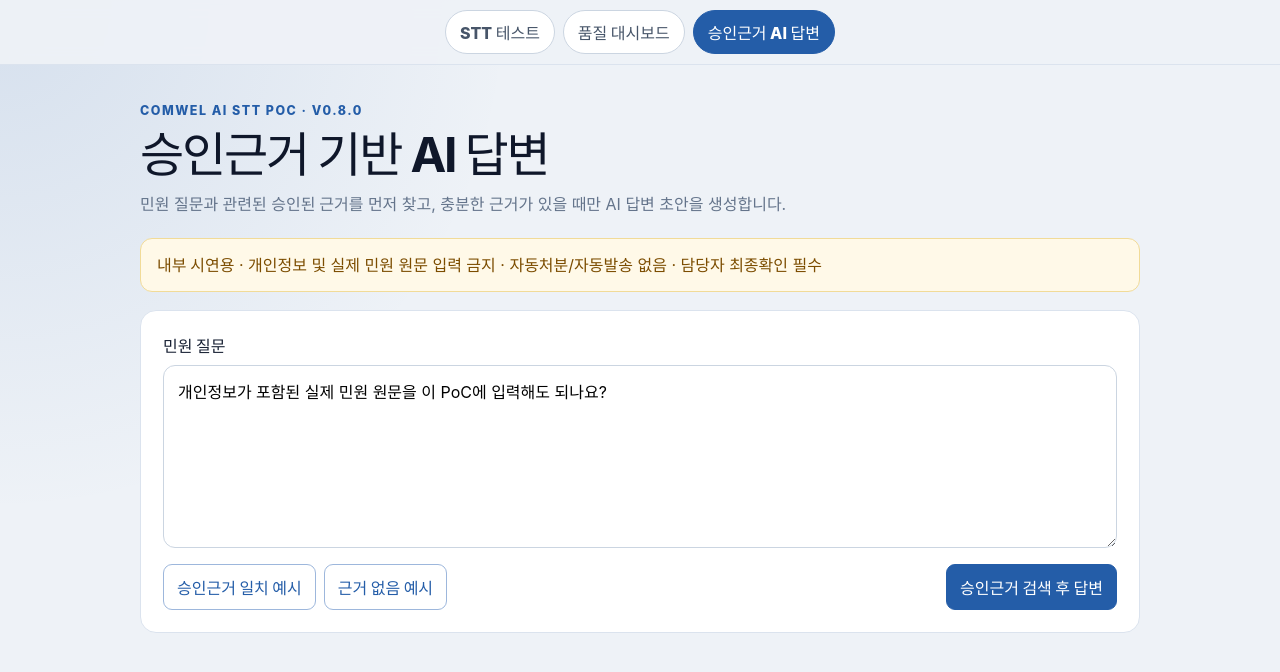
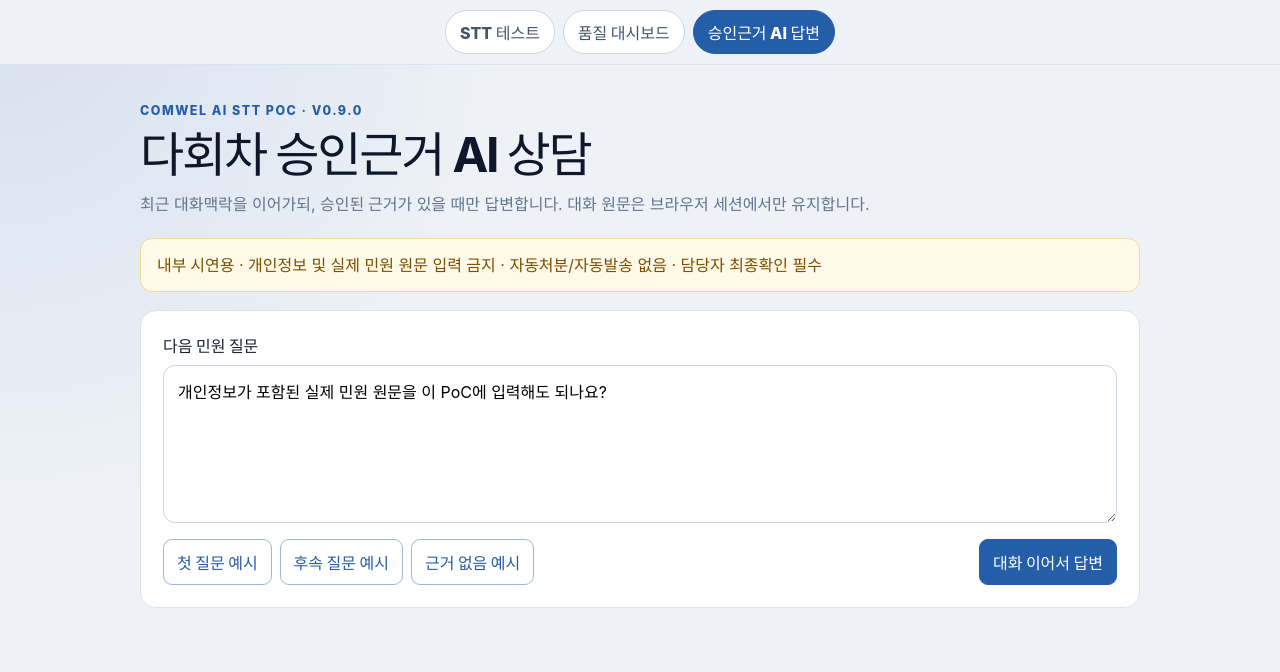
Before and after one commit to nurioni4188/comwel-ai-stt-poc, a React (Vite) app: page / in a window 1280 px wide. Both pictures are taken after a click on the button "승인근거 AI 답변". Shown: the top 672 px of the page. Built offline with nearby package versions, Linux system fonts and the light colour scheme.

Commit message:
feat: add multi-turn RAG conversation UI

```diff
--- a/src/pages/RagAnswerPage.tsx
+++ b/src/pages/RagAnswerPage.tsx
@@ -1,72 +1,37 @@
 import { useState } from 'react';
 import './RagAnswerPage.css';
 
-type Evidence = {
-  chunkId:string; documentId:string; title:string; sourceLabel:string; sourceUrl:string|null; domain:string;
-  excerpt:string; score:number; approvedAt:string|null; isTestFixture:boolean;
-};
-type RagResponse = {
-  ok?:boolean; generated?:boolean; answer?:string; confidence?:number; evidence?:Evidence[];
-  needsHumanReview?:boolean; reason?:string; mode?:string; error?:string; detail?:string;
-};
+type Evidence={chunkId:string;documentId:string;title:string;sourceLabel:string;sourceUrl:string|null;domain:string;excerpt:string;score:number;approvedAt:string|null;isTestFixture:boolean};
+type RagResponse={ok?:boolean;generated?:boolean;answer?:string;confidence?:number;evidence?:Evidence[];needsHumanReview?:boolean;reason?:string;mode?:string;contextTurns?:number;error?:string;detail?:string};
+type Turn={role:'user'|'assistant';content:string;generated?:boolean;evidence?:Evidence[];confidence?:number;needsHumanReview?:boolean};
 
 export default function RagAnswerPage(){
-  const [question,setQuestion] = useState('개인정보가 포함된 실제 민원 원문을 이 PoC에 입력해도 되나요?');
-  const [result,setResult] = useState<RagResponse|null>(null);
-  const [loading,setLoading] = useState(false);
-  const [error,setError] = useState<string|null>(null);
+  const [question,setQuestion]=useState('개인정보가 포함된 실제 민원 원문을 이 PoC에 입력해도 되나요?');
+  const [turns,setTurns]=useState<Turn[]>([]);
+  const [loading,setLoading]=useState(false);
+  const [error,setError]=useState<string|null>(null);
 
-  const ask = async () => {
-    setLoading(true); setError(null); setResult(null);
-    try {
-      const response = await fetch('/api/stt-rag-answer',{ method:'POST', headers:{'Content-Type':'application/json'}, body:JSON.stringify({question}) });
-      const body = await response.json() as RagResponse;
-      if(!response.ok) throw new Error([body.error,body.detail].filter(Boolean).join(' · ') || '답변 생성 실패');
-      setResult(body);
-    } catch(e){ setError(e instanceof Error ? e.message : String(e)); }
-    finally{ setLoading(false); }
+  const ask=async()=>{
+    const trimmed=question.trim(); if(trimmed.length<2)return;
+    setLoading(true);setError(null);
+    try{
+      const history=turns.slice(-6).map(({role,content})=>({role,content}));
+      const response=await fetch('/api/stt-rag-answer',{method:'POST',headers:{'Content-Type':'application/json'},body:JSON.stringify({question:trimmed,history})});
+      const body=await response.json() as RagResponse;
+      if(!response.ok)throw new Error([body.error,body.detail].filter(Boolean).join(' · ')||'답변 생성 실패');
+      setTurns(prev=>[...prev,{role:'user',content:trimmed},{role:'assistant',content:body.answer??'',generated:body.generated,evidence:body.evidence??[],confidence:body.confidence,needsHumanReview:body.needsHumanReview}].slice(-12));
+      setQuestion('');
+    }catch(e){setError(e instanceof Error?e.message:String(e));}
+    finally{setLoading(false);}
   };
 
   return <main className="rag-page">
-    <header className="rag-header">
-      <p className="rag-kicker">COMWEL AI STT PoC · v0.8.0</p>
-      <h1>승인근거 기반 AI 답변</h1>
-      <p>민원 질문과 관련된 <strong>승인된 근거</strong>를 먼저 찾고, 충분한 근거가 있을 때만 AI 답변 초안을 생성합니다.</p>
-    </header>
+    <header className="rag-header"><p className="rag-kicker">COMWEL AI STT PoC · v0.9.0</p><h1>다회차 승인근거 AI 상담</h1><p>최근 대화맥락을 이어가되, <strong>승인된 근거</strong>가 있을 때만 답변합니다. 대화 원문은 브라우저 세션에서만 유지합니다.</p></header>
+    <section className="rag-warning"><strong>내부 시연용</strong> · 개인정보 및 실제 민원 원문 입력 금지 · 자동처분/자동발송 없음 · 담당자 최종확인 필수</section>
 
-    <section className="rag-warning">
-      <strong>내부 시연용</strong> · 개인정보 및 실제 민원 원문 입력 금지 · 자동처분/자동발송 없음 · 담당자 최종확인 필수
-    </section>
+    {turns.length>0&&<section className="rag-result"><div className="rag-result-top"><h2>대화</h2><button type="button" onClick={()=>setTurns([])}>대화 초기화</button></div><div className="evidence-list">{turns.map((turn,i)=><article className="evidence-card" key={`${turn.role}-${i}`}><strong>{turn.role==='user'?'민원인':'AI'}</strong><p>{turn.content}</p>{turn.role==='assistant'&&<small>{turn.generated?'승인근거 기반 답변':'자동답변 보류'}{typeof turn.confidence==='number'?` · 신뢰도 ${(turn.confidence*100).toFixed(0)}%`:''}{turn.needsHumanReview?' · 담당자 확인 필요':''}</small>}{turn.role==='assistant'&&(turn.evidence?.length??0)>0&&<details><summary>사용 근거 {turn.evidence?.length}건</summary>{turn.evidence?.map((e,j)=><p key={e.chunkId}><strong>근거 {j+1}. {e.title}</strong><br/>{e.excerpt}</p>)}</details>}</article>)}</div></section>}
 
-    <section className="rag-input-card">
-      <label htmlFor="rag-question">민원 질문</label>
-      <textarea id="rag-question" value={question} onChange={e=>setQuestion(e.target.value)} maxLength={3000} rows={6} />
-      <div className="rag-actions">
-        <button type="button" onClick={()=>setQuestion('개인정보가 포함된 실제 민원 원문을 이 PoC에 입력해도 되나요?')}>승인근거 일치 예시</button>
-        <button type="button" onClick={()=>setQuestion('회사에서 이직사유를 자진퇴사로 신고했는데 제가 직접 권고사직으로 정정할 수 있나요?')}>근거 없음 예시</button>
-        <button className="primary" type="button" disabled={loading || question.trim().length<2} onClick={()=>void ask()}>{loading?'근거 검색 중…':'승인근거 검색 후 답변'}</button>
-      </div>
-    </section>
-
-    {error && <div className="rag-error">{error}</div>}
-    {result && <section className="rag-result">
-      <div className="rag-result-top">
-        <h2>{result.generated ? 'AI 답변 초안' : '자동답변 보류'}</h2>
-        <span className={result.generated?'badge generated':'badge fallback'}>{result.generated?'근거 기반 생성':'담당자 확인 필요'}</span>
-      </div>
-      <p className="rag-answer">{result.answer}</p>
-      <div className="rag-meta">
-        {typeof result.confidence==='number' && <span>신뢰도 {(result.confidence*100).toFixed(0)}%</span>}
-        <span>{result.needsHumanReview ? '담당자 확인 필요' : '담당자 참고 가능'}</span>
-        {result.mode && <span>{result.mode==='approved_fixture_only'?'승인 fixture 전용':'승인자료 모드'}</span>}
-      </div>
-
-      <h3>사용 근거</h3>
-      {(result.evidence ?? []).length ? <div className="evidence-list">{(result.evidence ?? []).map((e,i)=><article className="evidence-card" key={e.chunkId}>
-        <div className="evidence-title"><strong>근거 {i+1}. {e.title}</strong><span>관련성 {e.score}</span></div>
-        <p>{e.excerpt}</p>
-        <small>{e.sourceLabel} · {e.isTestFixture?'PoC 테스트 승인자료':'승인자료'}{e.approvedAt?` · 승인 ${new Date(e.approvedAt).toLocaleDateString('ko-KR')}`:''}</small>
-      </article>)}</div> : <p className="evidence-empty">질문과 충분히 부합하는 승인 근거가 없습니다.</p>}
-    </section>}
+    <section className="rag-input-card"><label htmlFor="rag-question">다음 민원 질문</label><textarea id="rag-question" value={question} onChange={e=>setQuestion(e.target.value)} maxLength={3000} rows={5} placeholder="이전 대화에 이어 질문하세요."/><div className="rag-actions"><button type="button" onClick={()=>setQuestion('개인정보가 포함된 실제 민원 원문을 이 PoC에 입력해도 되나요?')}>첫 질문 예시</button><button type="button" onClick={()=>setQuestion('그럼 주민등록번호가 들어간 내용도 입력하면 안 되나요?')}>후속 질문 예시</button><button type="button" onClick={()=>setQuestion('회사에서 이직사유를 자진퇴사로 신고했는데 제가 직접 권고사직으로 정정할 수 있나요?')}>근거 없음 예시</button><button className="primary" type="button" disabled={loading||question.trim().length<2} onClick={()=>void ask()}>{loading?'근거 검색 중…':'대화 이어서 답변'}</button></div></section>
+    {error&&<div className="rag-error">{error}</div>}
   </main>;
 }
```
